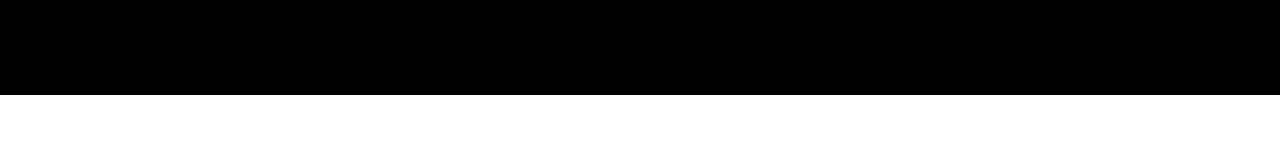
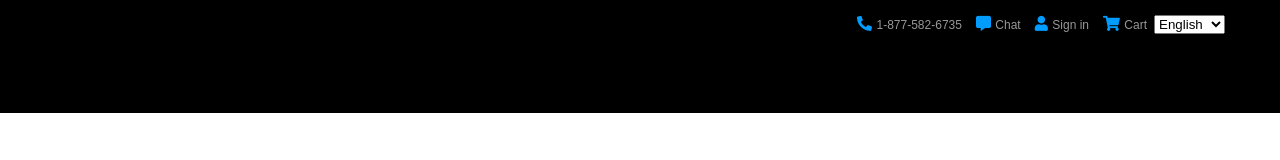
Before and after one commit to Giuliaguerrazzi/sass-painter, a website: page index.html in a window 1280 px wide. Drawn offline with Linux system fonts and the light colour scheme.

Commit message:
add icon nav

```diff
--- a/index.html
+++ b/index.html
@@ -3,17 +3,45 @@
 <head>
     <meta charset="UTF-8">
     <meta name="viewport" content="width=device-width, initial-scale=1.0">
+    <!-- fontawesome -->
+    <link rel="stylesheet" href="https://cdnjs.cloudflare.com/ajax/libs/font-awesome/5.15.1/css/all.min.css">
+    <!-- style -->
     <link rel="stylesheet" href="./dist/css/main.css">
     <title>sass painter</title>
 </head>
 <body>
+
     <header>
         <div class='icon'>
-
+            <ul>
+                <li>
+                    <i class="fas fa-phone-alt"></i>
+                    <span>1-877-582-6735</span>
+                </li>
+                <li>
+                    <i class="fas fa-comment-alt"></i>
+                    <span>Chat</span>
+                </li>
+                <li>
+                    <i class="fas fa-user"></i>
+                    <span>Sign in</span>
+                </li>
+                <li>
+                    <i class="fas fa-shopping-cart"></i>
+                    <span>Cart</span>
+                </li>
+                <li>
+                   <select name="language" id="">
+                       <option value="en">English</option>
+                       <option value="it">Italian</option>
+                       <option value="es">Espanol</option>
+                   </select>
+                </li>
+            </ul>
         </div>
 
         <div class='menu'>
-
+            menu
         </div>
     </header>
 
--- a/src/scss/partials/_common.scss
+++ b/src/scss/partials/_common.scss
@@ -3,3 +3,7 @@
     padding: 0;
     box-sizing: border-box;
 }
+
+body {
+    font-family: 'Noto Sans JP', sans-serif;
+}
--- a/src/scss/partials/_header.scss
+++ b/src/scss/partials/_header.scss
@@ -1,6 +1,37 @@
 header {
     background: $black;
-    height: 95px;
-    display: flex;
-    color: $white;
+
+
+    .icon {
+        height: 95px;
+        display: $flex;
+        flex-direction: $column;
+        color: $icon-text;
+        width: 1200px;
+        margin: 0 auto;
+    }
+    ul {
+        display: $flex;
+        justify-content: $end;
+        padding: 15px;
+    }
+    li {
+        list-style: none;
+        margin-left: 7px;
+        &:hover{
+            color: white;
+            cursor: pointer;
+            text-decoration: underline;
+            }
+    }
+
+    span {
+        font-size: 12px;
+    }
+
+    .fas {
+        color: #009cff;
+        font-size: 15px;
+        margin-left: 7px;
+    }
 }
--- a/src/scss/partials/_var.scss
+++ b/src/scss/partials/_var.scss
@@ -1,3 +1,8 @@
 $white: #fff;
 $black: #000;
 $icon-color: #009cff;
+$icon-text: #989898;
+
+$flex: flex;
+$column: column;
+$end: flex-end;
```
Also changed, not shown: dist/css/main.css.
